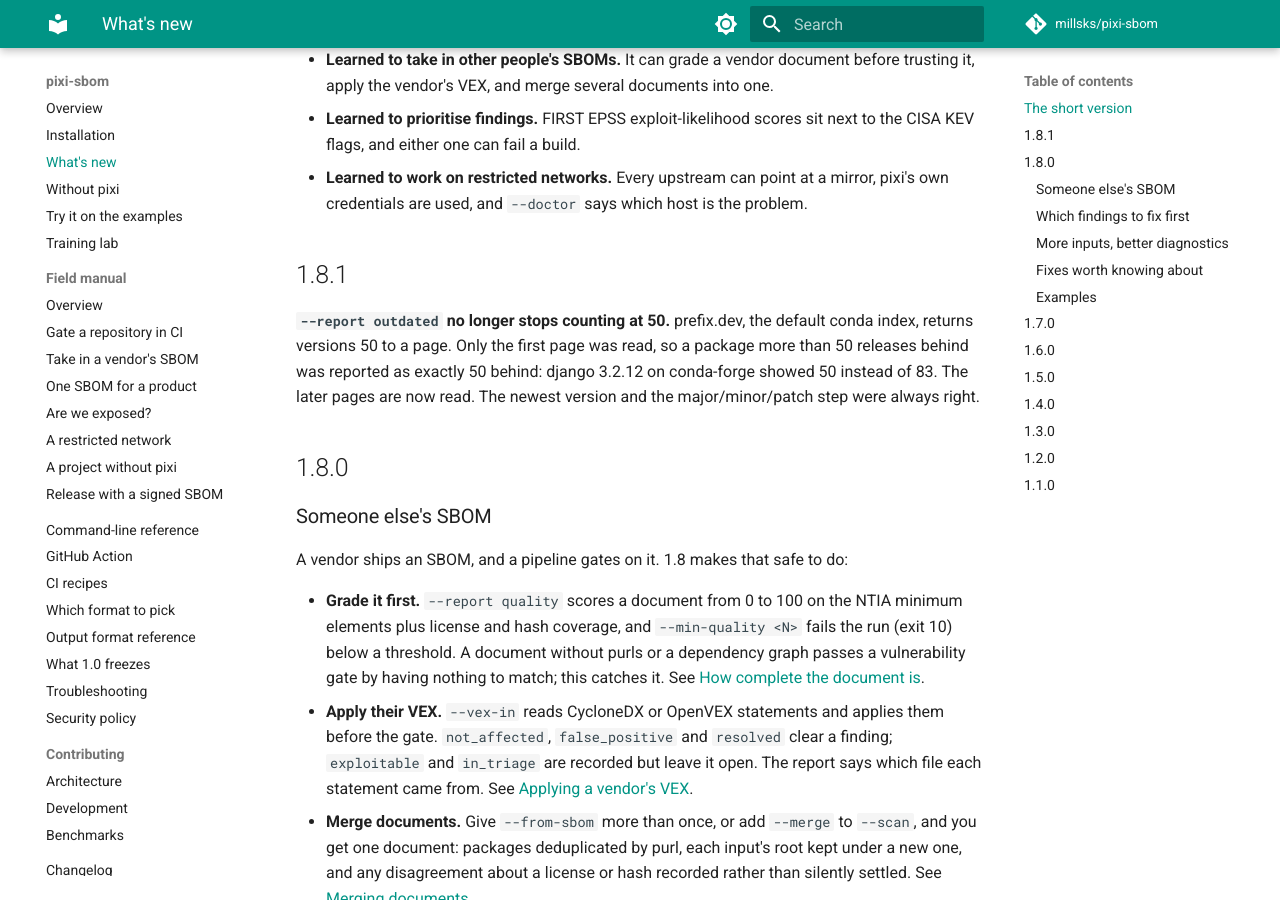
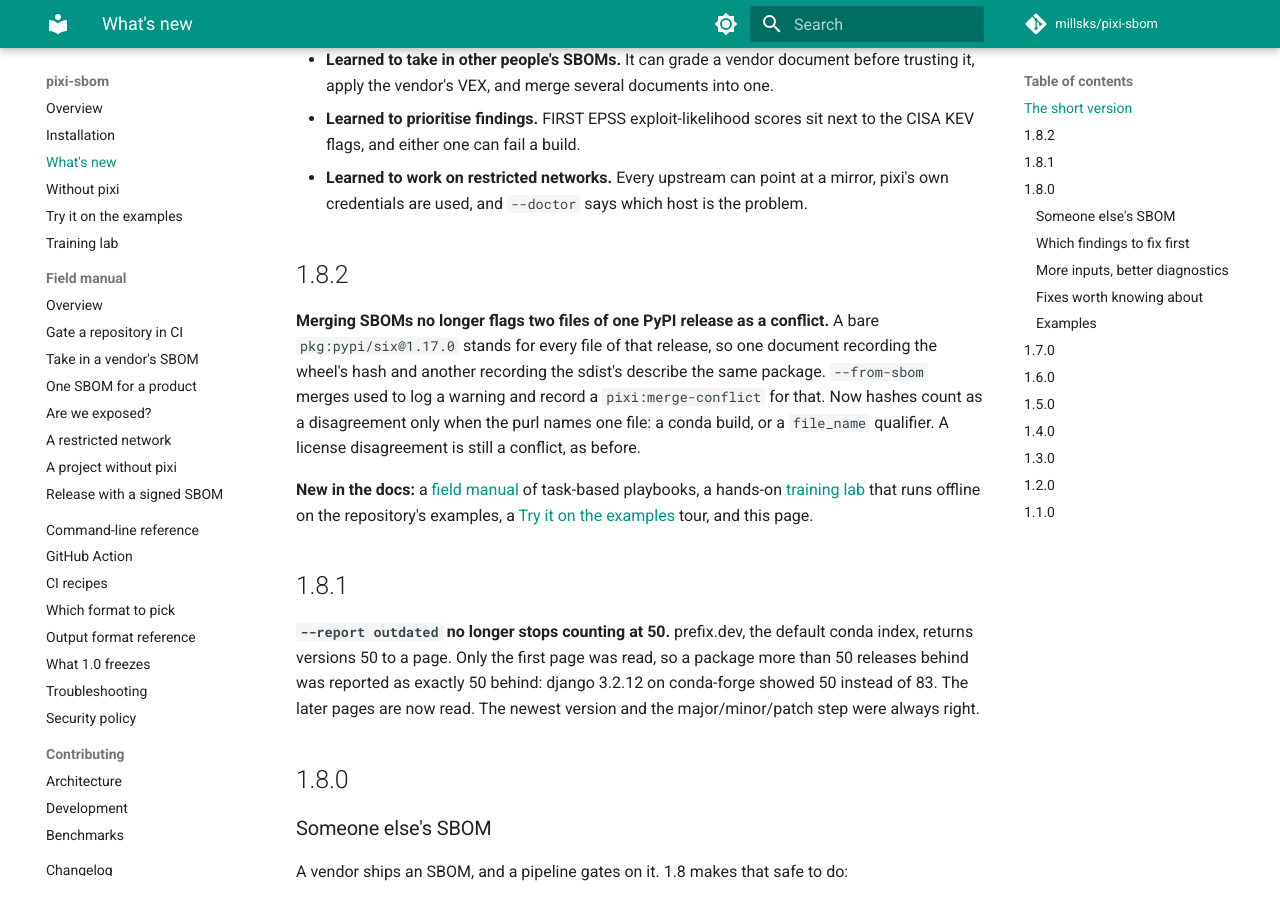
Before and after one commit to aesir-oss/pixi-sbom, an MkDocs documentation site: the page built from docs/whats-new.md, in a window 1280 px wide and 900 px high, scrolled down 494 px. Built offline with MkDocs 1.6.1 and Material for MkDocs 9.7.7, drawn with Linux system fonts in a browser that asks for light colours; comment, search, counter and statistics services are not loaded; the version menu is left out.

Commit message:
docs: what's new in 1.8.2 (#442)
The merge fix (two files of one PyPI release are not a hash conflict) and the
new docs that 1.8.2 makes the default on the site: the field manual, the
training lab and the examples tour.


Claude-Session: https://claude.ai/code/session_013iwejMi69Z1tNUQyY21SaJ

Co-authored-by: Claude Opus 5.5 <noreply@anthropic.com>

```diff
--- a/docs/whats-new.md
+++ b/docs/whats-new.md
@@ -21,6 +21,19 @@ Since 1.0, pixi-sbom has:
   KEV flags, and either one can fail a build.
 - **Learned to work on restricted networks.** Every upstream can point at a mirror, pixi's own
   credentials are used, and `--doctor` says which host is the problem.
+
+## 1.8.2
+
+**Merging SBOMs no longer flags two files of one PyPI release as a conflict.** A bare
+`pkg:pypi/six@1.17.0` stands for every file of that release, so one document recording the wheel's
+hash and another recording the sdist's describe the same package. `--from-sbom` merges used to log a
+warning and record a `pixi:merge-conflict` for that. Now hashes count as a disagreement only when the
+purl names one file: a conda build, or a `file_name` qualifier. A license disagreement is still a
+conflict, as before.
+
+**New in the docs:** a [field manual](field-manual/index.md) of task-based playbooks, a hands-on
+[training lab](lab.md) that runs offline on the repository's examples, a
+[Try it on the examples](try-the-examples.md) tour, and this page.
 
 ## 1.8.1
 
```
